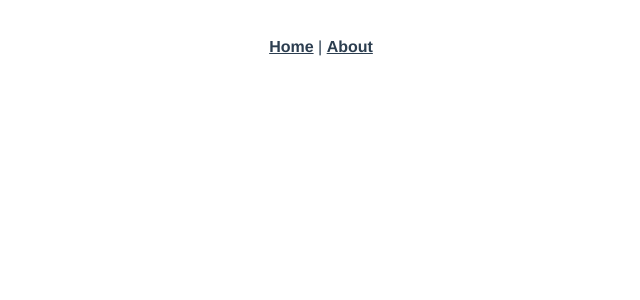
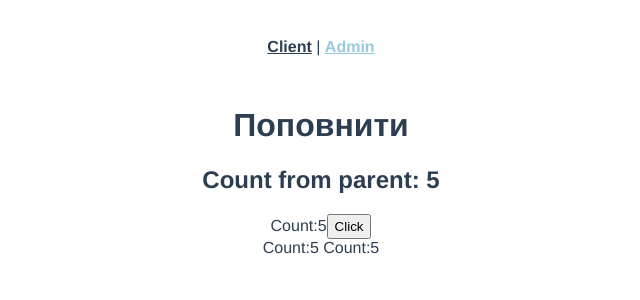
Before and after one commit to Olka1516/project, a Vue app: page /admin in a window 1280 px wide. Before the commit this address had no page. Shown: the top 300 px of the page, without its empty margins (319-959 px from the left). Built offline with nearby package versions, Linux system fonts and the light colour scheme.

Commit message:
first commit

```diff
--- a/package.json
+++ b/package.json
@@ -8,6 +8,8 @@
   },
   "dependencies": {
     "core-js": "^3.6.5",
+    "primeicons": "^4.1.0",
+    "primevue": "^3.7.1",
     "vue": "^3.0.0",
     "vue-router": "^4.0.0-0"
   },
--- a/src/App.vue
+++ b/src/App.vue
@@ -1,10 +1,41 @@
 <template>
   <div id="nav">
-    <router-link to="/">Home</router-link> |
-    <router-link to="/about">About</router-link>
+    <router-link to="/">Client</router-link> |
+    <router-link to="/admin">Admin</router-link>
   </div>
-  <router-view/>
+  <!-- {{localTrainingCount}} Hello -->
+            <router-view  :count="trainingsCount" />
+              Count:{{trainingsCount}}
 </template>
+
+<script>
+
+import {ref} from "vue";
+export default {
+  //  props:["count"],
+   props: {
+      count:{
+          type: Number,
+          default:3,
+      },
+  },
+  setup(props){
+    console.log("123: "+ props.count);
+    //  const trainingsCount = ref(props.count);
+          const trainingsCount = ref(5);
+
+    return {trainingsCount};
+      }
+      // data() {
+      //    const trainingsCount = ref(5);
+      //   return{
+      //   trainingsCount
+      //   }
+      // }
+
+        };
+
+</script>
 
 <style>
 #app {
@@ -25,6 +56,6 @@
 }
 
 #nav a.router-link-exact-active {
-  color: #42b983;
+  color: #97c9df ;
 }
 </style>
--- a/src/components/HelloWorld.vue
+++ /dev/null
@@ -1,58 +0,0 @@
-<template>
-  <div class="hello">
-    <h1>{{ msg }}</h1>
-    <p>
-      For a guide and recipes on how to configure / customize this project,<br>
-      check out the
-      <a href="https://cli.vuejs.org" target="_blank" rel="noopener">vue-cli documentation</a>.
-    </p>
-    <h3>Installed CLI Plugins</h3>
-    <ul>
-      <li><a href="https://github.com/vuejs/vue-cli/tree/dev/packages/%40vue/cli-plugin-babel" target="_blank" rel="noopener">babel</a></li>
-      <li><a href="https://github.com/vuejs/vue-cli/tree/dev/packages/%40vue/cli-plugin-router" target="_blank" rel="noopener">router</a></li>
-    </ul>
-    <h3>Essential Links</h3>
-    <ul>
-      <li><a href="https://vuejs.org" target="_blank" rel="noopener">Core Docs</a></li>
-      <li><a href="https://forum.vuejs.org" target="_blank" rel="noopener">Forum</a></li>
-      <li><a href="https://chat.vuejs.org" target="_blank" rel="noopener">Community Chat</a></li>
-      <li><a href="https://twitter.com/vuejs" target="_blank" rel="noopener">Twitter</a></li>
-      <li><a href="https://news.vuejs.org" target="_blank" rel="noopener">News</a></li>
-    </ul>
-    <h3>Ecosystem</h3>
-    <ul>
-      <li><a href="https://router.vuejs.org" target="_blank" rel="noopener">vue-router</a></li>
-      <li><a href="https://vuex.vuejs.org" target="_blank" rel="noopener">vuex</a></li>
-      <li><a href="https://github.com/vuejs/vue-devtools#vue-devtools" target="_blank" rel="noopener">vue-devtools</a></li>
-      <li><a href="https://vue-loader.vuejs.org" target="_blank" rel="noopener">vue-loader</a></li>
-      <li><a href="https://github.com/vuejs/awesome-vue" target="_blank" rel="noopener">awesome-vue</a></li>
-    </ul>
-  </div>
-</template>
-
-<script>
-export default {
-  name: 'HelloWorld',
-  props: {
-    msg: String
-  }
-}
-</script>
-
-<!-- Add "scoped" attribute to limit CSS to this component only -->
-<style scoped>
-h3 {
-  margin: 40px 0 0;
-}
-ul {
-  list-style-type: none;
-  padding: 0;
-}
-li {
-  display: inline-block;
-  margin: 0 10px;
-}
-a {
-  color: #42b983;
-}
-</style>
--- a/src/components/Trainings.vue
+++ b/src/components/Trainings.vue
@@ -6,7 +6,9 @@
      Count from parent: {{ count }}
      <p> У мене залишилося {{ localTrainingCount}} {{training}}.</p>
      <Button label="Зменшити кількість тренувань." @click="handleClick" />
+      Admin:{{localTrainingCount}}
      </template>
+
  </Card>
  </div>
 </template>
@@ -26,11 +28,12 @@ export default {
   setup(props){
     console.log(props);
     const localTrainingCount = ref(props.count);
+    console.log(props.count);
     const training = ref("тренувань");
     const handleClick = () =>{
       if(localTrainingCount.value > 5 || localTrainingCount.value ==1){
         localTrainingCount.value  = localTrainingCount.value-1;
-        training.value = "тренування";
+        training.value = "тренувань";
       } else if(localTrainingCount.value > 1){
         localTrainingCount.value = localTrainingCount.value-1;
         training.value = "тренування";
@@ -64,7 +67,7 @@ a {
 }
 button{
   border: none;
-  weight: 110px;
+  width: 220px;
   height: 30px;
   background-color: #97c9df ;
   cursor: pointer;
--- a/src/main.js
+++ b/src/main.js
@@ -1,5 +1,6 @@
 import { createApp } from 'vue'
 import App from './App.vue'
 import router from './router'
+import PrimeVue from 'primevue/config';
 
-createApp(App).use(router).mount('#app')
+createApp(App).use(PrimeVue).use(router).mount('#app')
--- a/src/router/index.js
+++ b/src/router/index.js
@@ -1,19 +1,23 @@
 import { createRouter, createWebHistory } from 'vue-router'
-import Home from '../views/Home.vue'
+import Client from '../views/Client.vue'
 
 const routes = [
   {
     path: '/',
-    name: 'Home',
-    component: Home
+    name: 'Client',
+    component: Client
+    //  ,
+    // meta:{keepAlive:true}
   },
   {
-    path: '/about',
-    name: 'About',
+    path: '/admin',
+    name: 'Admin',
     // route level code-splitting
     // this generates a separate chunk (about.[hash].js) for this route
     // which is lazy-loaded when the route is visited.
-    component: () => import(/* webpackChunkName: "about" */ '../views/About.vue')
+    component: () => import(/* webpackChunkName: "about" */ '../views/Admin.vue')
+    // ,
+    // meta:{keepAlive:true}
   }
 ]
 
@@ -22,4 +26,26 @@ const router = createRouter({
   routes
 })
 
+
 export default router
+
+
+// import { Router } from 'vue-router'
+// import App from '../App.vue'
+
+// const router=new Router({
+//   mode:'history',
+//   routes: [
+//   {
+//       path: '/',
+//       redirect:'/content',
+//       component: App,
+//       children:[
+//     {path:'/admin', name:'Admin', component:admin,meta:{keepAlive:true}},
+//     ]
+// }
+//   ]
+
+
+// })
+// export default router
--- a/src/views/About.vue
+++ /dev/null
@@ -1,5 +0,0 @@
-<template>
-  <div class="about">
-    <h1>This is an about page</h1>
-  </div>
-</template>
--- /dev/null
+++ b/src/views/Admin.vue
@@ -0,0 +1,47 @@
+<template>
+    <div class="about">
+        <h1>Поповнити</h1>
+        <h2> Count from parent: {{ count }}</h2>
+
+        <keep-alive>
+        Count:{{localTrainingCount}}
+        </keep-alive>
+        <Button label="Click" @click="handleClick" style="height:25px" />
+    </div>
+  <router-view  :count="trainingsCount=localTrainingCount" />
+    Count:{{localTrainingCount}}
+</template>
+<script>
+import Button from "primevue/button";
+import {ref} from "vue";
+
+
+
+export default {
+     components:{
+    Button,
+
+  },
+//    props: ["count"],
+  props: {
+      count:{
+          type: Number,
+         default:0,
+      },
+  },
+
+  setup(props){
+      console.log("setup admin", props);
+      const localTrainingCount = ref(props.count);
+      const handleClick = () => {
+          localTrainingCount.value = localTrainingCount.value + 5;
+
+      };
+
+
+      return { handleClick, localTrainingCount};
+      },
+
+  };
+
+</script>
--- /dev/null
+++ b/src/views/Client.vue
@@ -0,0 +1,25 @@
+<template>
+  <div class="home">
+    <img alt="Vue logo" src="../assets/logo.png">
+    <Trainings :count="count" />
+  </div>
+</template>
+
+<script>
+// @ is an alias to /src
+import Trainings from '@/components/Trainings.vue'
+
+export default {
+  props: ["count"],
+  //  props: {
+  //     count:{
+  //         type: Number,
+  //         default:0,
+  //     },
+  // },
+  name: 'Home',
+  components: {
+    Trainings
+  }
+}
+</script>
--- a/src/views/Home.vue
+++ /dev/null
@@ -1,18 +0,0 @@
-<template>
-  <div class="home">
-    <img alt="Vue logo" src="../assets/logo.png">
-    <HelloWorld msg="Welcome to Your Vue.js App"/>
-  </div>
-</template>
-
-<script>
-// @ is an alias to /src
-import HelloWorld from '@/components/HelloWorld.vue'
-
-export default {
-  name: 'Home',
-  components: {
-    HelloWorld
-  }
-}
-</script>
```
Also changed, not shown: 1 other file (tests, documents, lock files or other folders).
